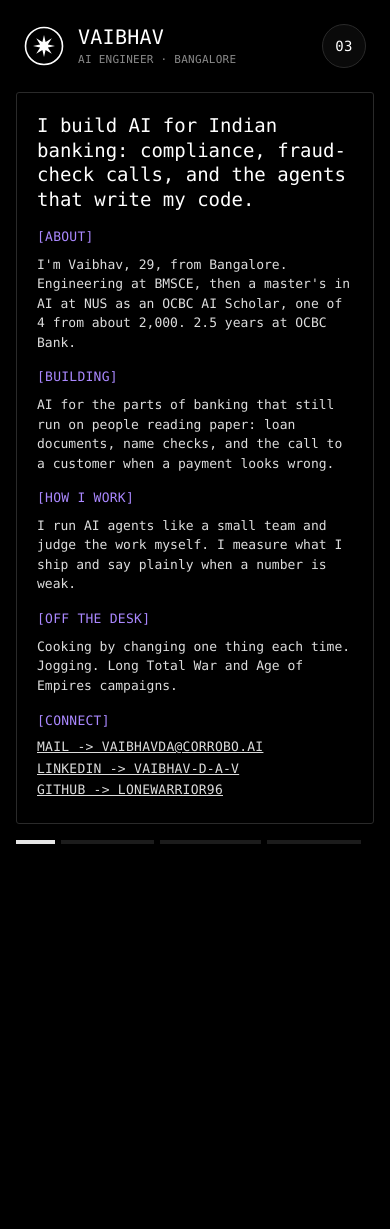
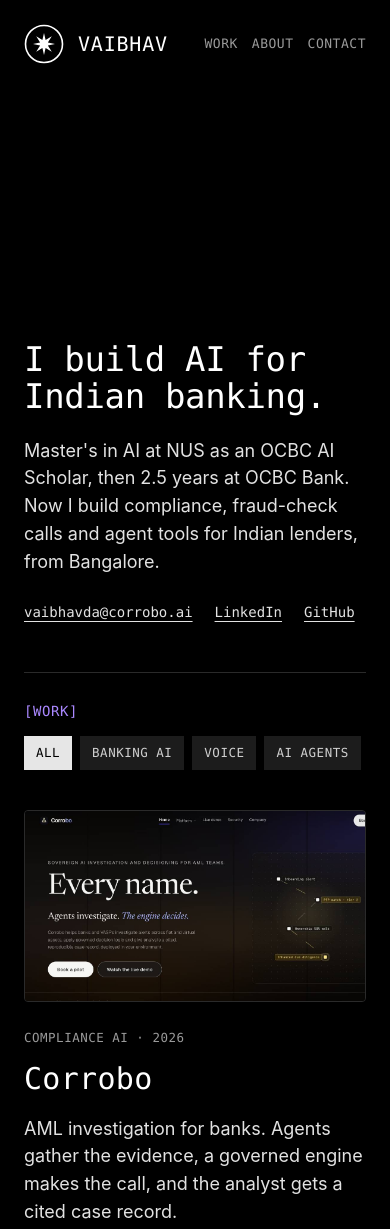
Before and after one commit to lonewarrior96/lonewarrior96.github.io, a plain HTML site: page index.html in a window 390 px wide. Shown: the top 1229 px of the page. Before the commit the page ends 844 px from the top, so only its background shows below. Drawn offline with nearby package versions, Linux system fonts and the light colour scheme.

Commit message:
Portfolio: projects as the main event, short intro, four filters, dimmer particles, larger text
Co-Authored-By: Claude Opus 5.5 <noreply@anthropic.com>

```diff
--- a/index.html
+++ b/index.html
@@ -11,171 +11,148 @@
 <meta name="twitter:card" content="summary_large_image">
 <meta name="description" content="Vaibhav: AI engineer in Bangalore building document intelligence, fraud-check voice agents and agent tooling for Indian banking.">
 <style>
+/* Layout: scrolling page. First screen = short intro over a dimmed particle ring; then projects as wide rows; personal notes last. */
 :root {
   --accent: #aa88ff;
-  --text: #dddddd;
-  --muted: #8a8a8a;
+  --text: #e2e2e2;
+  --muted: #9a9a9a;
   --chip: #1c1c1c;
   --line: #2a2a2a;
+  --mono: "SF Mono", "Menlo", "Consolas", "Liberation Mono", monospace;
+  --sans: -apple-system, BlinkMacSystemFont, "Segoe UI", system-ui, "Helvetica Neue", Arial, sans-serif;
 }
 * { box-sizing: border-box; margin: 0; padding: 0; }
-html, body { height: 100%; overflow: hidden; background: #000; }
-body {
-  color: var(--text);
-  font-family: "SF Mono", "Menlo", "Consolas", "Liberation Mono", monospace;
-  font-size: 13px; line-height: 1.35; letter-spacing: 0.02em; text-transform: uppercase;
+html { background: #000; scroll-behavior: smooth; }
+body { background: #000; color: var(--text); font-family: var(--sans); font-size: 18px; line-height: 1.55; }
+canvas#bg { position: fixed; inset: 0; width: 100%; height: 100%; z-index: 0; display: block; opacity: .55; transition: opacity 400ms; pointer-events: none; }
+.ui { position: relative; z-index: 1; padding-left: max(24px, env(safe-area-inset-left, 0px)); padding-right: max(24px, env(safe-area-inset-right, 0px)); }
+.mono, .label, .tags span, nav a, h2 { font-family: var(--mono); text-transform: uppercase; letter-spacing: 0.04em; }
+a { color: inherit; }
+a:focus-visible, .tags span:focus-visible { outline: 2px solid var(--accent); outline-offset: 3px; }
+
+.top { display: flex; justify-content: space-between; align-items: center; gap: 16px; padding-top: 24px; max-width: 1180px; margin: 0 auto; }
+.brand { display: flex; gap: 14px; align-items: center; }
+.brand .name { font-family: var(--mono); font-size: 20px; color: #fff; letter-spacing: .04em; }
+nav { display: flex; gap: 20px; flex-wrap: wrap; }
+nav a { font-size: 13px; color: var(--muted); text-decoration: none; transition: color 300ms; }
+nav a:hover { color: #fff; }
+
+.hero { max-width: 1180px; margin: 0 auto; min-height: 78vh; display: flex; flex-direction: column; justify-content: flex-end; padding-bottom: 72px; }
+.hero h1 { font-family: var(--mono); font-weight: normal; font-size: clamp(34px, 5.4vw, 60px); line-height: 1.08; letter-spacing: -0.01em; color: #fff; max-width: 15ch; text-wrap: balance; }
+.hero p { font-size: 20px; color: var(--text); max-width: 34em; margin-top: 22px; }
+.hero .links { display: flex; flex-wrap: wrap; gap: 10px 22px; margin-top: 26px; font-family: var(--mono); font-size: 14px; }
+.hero .links a { text-underline-offset: 4px; transition: opacity 300ms; }
+.hero .links a:hover { opacity: .7; }
+
+section.work, section.notes, footer { max-width: 1180px; margin: 0 auto; }
+.work-head { display: flex; justify-content: space-between; align-items: center; flex-wrap: wrap; gap: 14px; border-top: 1px solid var(--line); padding-top: 28px; margin-bottom: 8px; }
+h2 { font-size: 14px; font-weight: normal; color: var(--accent); }
+.tags { display: flex; flex-wrap: wrap; gap: 8px; }
+.tags span { background: var(--chip); padding: 7px 12px; font-size: 12.5px; color: #d0d0d0; cursor: pointer; transition: background 200ms, color 200ms; user-select: none; }
+.tags span:hover { background: #2a2a2a; }
+.tags span.on, .tags span.on:hover { background: #e6e6e6; color: #000; }
+
+.card { display: grid; grid-template-columns: minmax(0, 1.45fr) minmax(0, 1fr); gap: 40px; align-items: center; padding: 40px 0; border-bottom: 1px solid var(--line); }
+.card[hidden] { display: none !important; }
+.thumb { aspect-ratio: 16 / 9; border-radius: 4px; overflow: hidden; background: #0a0a0a; border: 1px solid var(--line); display: block; transition: border-color 300ms; }
+.thumb:hover { border-color: #555; }
+.thumb img, .thumb video { width: 100%; height: 100%; object-fit: cover; object-position: top left; display: block; }
+.card .label { font-size: 12.5px; color: var(--muted); }
+.card h3 { font-family: var(--mono); font-weight: normal; font-size: 30px; color: #fff; margin: 6px 0 12px; letter-spacing: .01em; }
+.card p { font-size: 18px; color: var(--text); }
+.card .proof { font-family: var(--mono); font-size: 13px; color: var(--accent); margin-top: 14px; }
+.card .go { display: inline-block; font-family: var(--mono); font-size: 14px; margin-top: 18px; text-underline-offset: 4px; transition: opacity 300ms; }
+.card .go:hover { opacity: .7; }
+
+section.notes { display: grid; grid-template-columns: repeat(2, minmax(0, 1fr)); gap: 40px; padding: 56px 0 24px; }
+section.notes p { font-size: 17px; color: var(--muted); margin-top: 10px; max-width: 34em; }
+footer { border-top: 1px solid var(--line); padding: 22px 0 40px; font-family: var(--mono); font-size: 12.5px; color: var(--muted); text-transform: uppercase; letter-spacing: .04em; }
+
+@media (max-width: 860px) {
+  .card { grid-template-columns: minmax(0, 1fr); gap: 20px; padding: 32px 0; }
+  section.notes { grid-template-columns: minmax(0, 1fr); gap: 28px; }
+  .hero { min-height: 72vh; padding-bottom: 48px; }
+  .hero p { font-size: 18px; }
+  nav { gap: 14px; }
 }
-canvas#bg { position: fixed; inset: 0; width: 100%; height: 100%; z-index: 0; display: block; }
-.ui { position: fixed; inset: 0; z-index: 1; pointer-events: none; }
-.ui a, .list { pointer-events: auto; }
-.blend { mix-blend-mode: plus-lighter; }
-
-.brand { position: absolute; top: 24px; left: 24px; display: flex; gap: 14px; align-items: center; }
-.brand .name { font-size: 20px; color: #fff; }
-.brand .sub { font-size: 11px; color: var(--muted); margin-top: 2px; }
-
-.counter {
-  position: absolute; top: 24px; right: 24px; width: 44px; height: 44px; border-radius: 50%;
-  border: 1px solid var(--line); background: #0a0a0a; color: #fff; font-size: 14px;
-  display: flex; align-items: center; justify-content: center;
-}
-
-.tags { position: absolute; top: 120px; left: 24px; width: 320px; display: flex; flex-wrap: wrap; gap: 6px; }
-.tags span { background: var(--chip); padding: 5px 9px; font-size: 11px; color: #cfcfcf; }
-.tags span.on { background: #e6e6e6; color: #000; }
-
-.list { position: absolute; top: 250px; left: 24px; bottom: 0; width: 320px; overflow-y: auto; scrollbar-width: none; }
-.list::-webkit-scrollbar { display: none; }
-.card { padding: 18px 0; border-top: 1px solid var(--line); }
-.thumb { height: 160px; border-radius: 2px; background: #0a0a0a; overflow: hidden; }
-.thumb video { width: 100%; height: 100%; object-fit: cover; display: block; }
-.meta { display: flex; justify-content: space-between; gap: 16px; margin-top: 10px; font-size: 12px; }
-.meta div { white-space: pre-line; }
-.meta div:first-child { color: #fff; }
-.meta div:last-child { color: var(--muted); text-align: right; }
-
-.about { position: absolute; right: 90px; top: 50%; transform: translateY(-50%); width: 380px; display: flex; flex-direction: column; gap: 2.2em; }
-.about h2 { font-size: 13px; font-weight: normal; color: var(--accent); margin-bottom: 1em; }
-.about p { text-align: justify; margin-bottom: 1em; }
-.about p:last-child { margin-bottom: 0; }
-.about ul { list-style: inside; }
-.about a { display: block; color: inherit; text-decoration: underline; margin: 4px 0; transition: opacity 300ms; }
-.about a:hover { opacity: .7; }
-
-@media (max-width: 1100px) { .about { right: 24px; width: 320px; } }
-@media (max-width: 760px) {
-  .list, .tags { display: none; }
-  .about { left: 24px; right: 24px; bottom: 24px; top: auto; width: auto; transform: none; }
-  .about p { text-align: left; }
-}
-
-.card a.hit { display: block; color: inherit; text-decoration: none; }
-.card a.hit:hover .thumb { opacity: .85; }
-.thumb img { width: 100%; height: 100%; object-fit: cover; object-position: top left; display: block; }
-.thumb.stat { display: flex; flex-direction: column; justify-content: flex-end; padding: 16px; border: 1px solid var(--line);
-  background: radial-gradient(120% 90% at 100% 0%, #1b1530 0%, #0a0a0a 60%); }
-.thumb.stat b { font-size: 56px; line-height: 1; color: #fff; font-weight: normal; letter-spacing: -0.02em; }
-.thumb.stat span { color: var(--muted); font-size: 11px; margin-top: 8px; }
-.about p.small { color: var(--muted); }
-@media (max-width: 760px) {
-  .ui { overflow-y: auto; pointer-events: auto; display: flex; flex-direction: column; }
-  .about { order: 1; } .tags { order: 2; } .list { order: 3; }
-  .about { position: static; transform: none; padding: 104px 24px 24px; width: auto; }
-  .list, .tags { display: block; }
-  .tags { position: static; display: flex; width: auto; padding: 0 24px 16px; }
-  .list { position: static; width: auto; padding: 0 24px 24px; overflow: visible; }
-}
-
-.tags span { pointer-events: auto; cursor: pointer; transition: background 200ms, color 200ms; }
-.tags span:hover { background: #2a2a2a; }
-.tags span.on:hover { background: #e6e6e6; }
-.card[hidden] { display: none !important; }
-.proof { margin-top: 8px; font-size: 11.5px; color: var(--accent); text-transform: none; letter-spacing: 0; }
-.about { background: rgba(0, 0, 0, 0.62); backdrop-filter: blur(6px); -webkit-backdrop-filter: blur(6px); padding: 22px 24px 20px; border: 1px solid var(--line); border-radius: 3px; gap: 1.25em; max-height: calc(100vh - 140px); overflow-y: auto; pointer-events: auto; scrollbar-width: none; }
-.about .pitch { text-transform: none; font-size: 19px; line-height: 1.3; color: #fff; letter-spacing: 0; text-align: left; margin: 0; font-family: inherit; font-weight: normal; }
-.about p, .about li { text-transform: none; letter-spacing: 0; font-size: 13px; line-height: 1.5; text-align: left; }
-.about p { margin-bottom: .6em; }
-.about h2 { margin-bottom: .7em; }
-@media (max-width: 760px) {
-  .about { margin: 92px 16px 16px; padding: 20px; max-height: none; overflow: visible; }
-  .tags { padding: 0 16px 16px; } .list { padding: 0 16px 24px; }
-}
+@media (prefers-reduced-motion: reduce) { html { scroll-behavior: auto; } }
 </style>
 </head>
 <body>
 <canvas id="bg"></canvas>
 
 <div class="ui">
-  <div class="brand blend">
+  <header class="top">
+    <div class="brand">
       <svg width="40" height="40" viewBox="0 0 40 40" aria-hidden="true">
         <circle cx="20" cy="20" r="18.5" fill="none" stroke="#fff" stroke-width="1.6"/>
         <polygon id="star" fill="#fff"/>
       </svg>
-    <div><div class="name">VAIBHAV</div><div class="sub">AI engineer · Bangalore</div></div>
+      <div class="name">VAIBHAV</div>
     </div>
+    <nav><a href="#work">Work</a><a href="#notes">About</a><a href="mailto:vaibhavda@corrobo.ai">Contact</a></nav>
+  </header>
 
-  <div class="counter blend" title="Products shipped">03</div>
+  <section class="hero">
+    <h1>I build AI for Indian banking.</h1>
+    <p>Master's in AI at NUS as an OCBC AI Scholar, then 2.5 years at OCBC Bank. Now I build compliance, fraud-check calls and agent tools for Indian lenders, from Bangalore.</p>
+    <div class="links"><a href="mailto:vaibhavda@corrobo.ai">vaibhavda@corrobo.ai</a><a href="https://www.linkedin.com/in/vaibhav-d-a-v/" target="_blank" rel="noopener">LinkedIn</a><a href="https://github.com/lonewarrior96" target="_blank" rel="noopener">GitHub</a></div>
+  </section>
 
-  <div class="tags blend">
-    <span class="on" data-f="all">All</span><span data-f="docai">Document AI</span><span data-f="voice">Voice agents</span><span data-f="ft">Fine-tuning</span><span data-f="fraud">Fraud</span>
-    <span data-f="comp">Compliance</span><span data-f="evals">Evals</span><span data-f="agents">AI agents</span><span data-f="bank">Banking</span><span data-f="india">India</span>
-  </div>
-
-  <div class="list">
-    <div class="card" data-t="docai ft comp evals bank india agents">
-      <a class="hit" href="https://corrobo.ai/" target="_blank" rel="noopener">
-        <div class="thumb"><img src="media/corrobo.jpg" alt="Corrobo home page" loading="lazy"></div>
-        <div class="meta"><div>Corrobo
-compliance AI</div><div>AML investigation
-for banks</div></div>
-        <div class="proof">Own 8B vision model · 56 document types · cited case records</div>
-      </a>
-    </div>
-    <div class="card" data-t="voice fraud comp bank india">
-      <a class="hit" href="https://skimstone.pages.dev" target="_blank" rel="noopener">
-        <div class="thumb"><video src="media/skimstone.mp4" poster="media/skimstone-frame.jpg" autoplay muted loop playsinline preload="metadata"></video></div>
-        <div class="meta"><div>Skimstone
-voice agent</div><div>Fraud-check calls
-built on Bolna</div></div>
-        <div class="proof">Live on Bolna · Hindi, Hinglish, English · never asks for an OTP</div>
-      </a>
-    </div>
-    <div class="card" data-t="agents evals">
-      <a class="hit" href="https://earlyman.tail27c668.ts.net" target="_blank" rel="noopener">
-        <div class="thumb"><img src="media/earlyman.jpg" alt="Earlyman home page" loading="lazy"></div>
-        <div class="meta"><div>Earlyman
-agent tracing</div><div>Cost and failures
-per pull request</div></div>
-        <div class="proof">Runs locally · prompts never stored · cost per pull request</div>
-      </a>
+  <section class="work" id="work" aria-labelledby="work-h">
+    <div class="work-head">
+      <h2 id="work-h">[work]</h2>
+      <div class="tags" role="toolbar" aria-label="Filter projects">
+        <span class="on" data-f="all" tabindex="0">All</span><span data-f="bank" tabindex="0">Banking AI</span><span data-f="voice" tabindex="0">Voice</span><span data-f="agents" tabindex="0">AI agents</span>
       </div>
     </div>
 
-  <div class="about">
-    <p class="pitch">I build AI for Indian banking: compliance, fraud-check calls, and the agents that write my code.</p>
-    <section>
-      <h2>[about]</h2>
-      <p>I'm Vaibhav, 29, from Bangalore. Engineering at BMSCE, then a master's in AI at NUS as an OCBC AI Scholar, one of 4 from about 2,000. 2.5 years at OCBC Bank.</p>
+    <article class="card" data-t="bank agents">
+      <a class="thumb" href="https://corrobo.ai/" target="_blank" rel="noopener" aria-label="Open corrobo.ai"><img src="media/corrobo.jpg" alt="Corrobo home page" loading="lazy"></a>
+      <div>
+        <span class="label">Compliance AI · 2026</span>
+        <h3>Corrobo</h3>
+        <p>AML investigation for banks. Agents gather the evidence, a governed engine makes the call, and the analyst gets a cited case record.</p>
+        <div class="proof">Own fine-tuned 8B document model · 56 document types</div>
+        <a class="go" href="https://corrobo.ai/" target="_blank" rel="noopener">corrobo.ai -&gt;</a>
+      </div>
+    </article>
+
+    <article class="card" data-t="bank voice">
+      <a class="thumb" href="https://skimstone.pages.dev" target="_blank" rel="noopener" aria-label="Open Skimstone site"><video src="media/skimstone.mp4" poster="media/skimstone-frame.jpg" autoplay muted loop playsinline preload="metadata"></video></a>
+      <div>
+        <span class="label">Voice agent · Oct 2026</span>
+        <h3>Skimstone</h3>
+        <p>Calls a customer to confirm a flagged payment before the money leaves, in Hindi, Hinglish or English. It never asks for an OTP and hands real victims to a person.</p>
+        <div class="proof">Live on Bolna · built for Bolna's voice-AI buildathon</div>
+        <a class="go" href="https://skimstone.pages.dev" target="_blank" rel="noopener">skimstone.pages.dev -&gt;</a>
+      </div>
+    </article>
+
+    <article class="card" data-t="agents">
+      <a class="thumb" href="https://earlyman.tail27c668.ts.net" target="_blank" rel="noopener" aria-label="Open Earlyman site"><img src="media/earlyman.jpg" alt="Earlyman home page" loading="lazy"></a>
+      <div>
+        <span class="label">Developer tool · Oct 2026</span>
+        <h3>Earlyman</h3>
+        <p>Shows why AI coding agents fail and what they cost, per pull request, with a rule to stop the same mistake next time.</p>
+        <div class="proof">Runs locally · prompts never stored</div>
+        <a class="go" href="https://earlyman.tail27c668.ts.net" target="_blank" rel="noopener">Earlyman site -&gt;</a>
+      </div>
+    </article>
   </section>
-    <section>
-      <h2>[building]</h2>
-      <p>AI for the parts of banking that still run on people reading paper: loan documents, name checks, and the call to a customer when a payment looks wrong.</p>
-    </section>
-    <section>
+
+  <section class="notes" id="notes">
+    <div>
       <h2>[how i work]</h2>
       <p>I run AI agents like a small team and judge the work myself. I measure what I ship and say plainly when a number is weak.</p>
-    </section>
-    <section>
+    </div>
+    <div>
       <h2>[off the desk]</h2>
       <p>Cooking by changing one thing each time. Jogging. Long Total War and Age of Empires campaigns.</p>
+    </div>
   </section>
-    <section>
-      <h2>[connect]</h2>
-      <a href="mailto:vaibhavda@corrobo.ai">Mail -&gt; vaibhavda@corrobo.ai</a>
-      <a href="https://www.linkedin.com/in/vaibhav-d-a-v/" target="_blank" rel="noopener">LinkedIn -&gt; vaibhav-d-a-v</a>
-      <a href="https://github.com/lonewarrior96" target="_blank" rel="noopener">GitHub -&gt; lonewarrior96</a>
-    </section>
-  </div>
+
+  <footer>Vaibhav · Bangalore · product code is private</footer>
 </div>
 
 <script src="https://cdn.jsdelivr.net/npm/three@0.150.1/build/three.min.js"></script>
@@ -191,6 +168,9 @@ per pull request</div></div>
 
   // chips filter the project cards
   const chips = document.querySelectorAll('.tags span'), cardsEl = document.querySelectorAll('.card');
+  const fade = () => { canvas.style.opacity = scrollY > innerHeight * 0.5 ? '0.18' : '0.55'; };
+  addEventListener('scroll', fade, { passive: true });
+  chips.forEach(ch => ch.addEventListener('keydown', e => { if (e.key === 'Enter' || e.key === ' ') { e.preventDefault(); ch.click(); } }));
   chips.forEach(ch => ch.addEventListener('click', () => {
     chips.forEach(c => c.classList.toggle('on', c === ch));
     const f = ch.dataset.f;
@@ -364,7 +344,7 @@ per pull request</div></div>
 
   // ---------- particle position simulation ----------
   const lowPower = matchMedia('(prefers-reduced-motion: reduce)').matches || (navigator.hardwareConcurrency || 8) <= 4;
-  const SIZE = isMobile ? 128 : lowPower ? 256 : 512, COUNT = SIZE * SIZE;
+  const SIZE = isMobile ? 128 : lowPower ? 192 : 320, COUNT = SIZE * SIZE;
   const origin = new Float32Array(COUNT * 4);
   for (let i = 0; i < COUNT; i++) {
     origin[i * 4] = Math.random() * 2 - 1; origin[i * 4 + 1] = Math.random() * 2 - 1;
@@ -459,9 +439,9 @@ per pull request</div></div>
   camera.lookAt(0, 0, 0);
   const group = new THREE.Group();
   const d2r = THREE.MathUtils.degToRad;
-  group.position.set(0.343, 0.16, -1);
+  group.position.set(1.1, 0.25, -1);
   group.rotation.set(d2r(-28.4), d2r(390), d2r(4.92));
-  group.scale.set(5, 5, 6);
+  group.scale.set(3.6, 3.6, 4.3);
   scene.add(group);
 
   // soft grey sphere matcap, drawn once
```
Also changed, not shown: media/og.jpg. Lines whose indentation alone changed are shown as unchanged.
